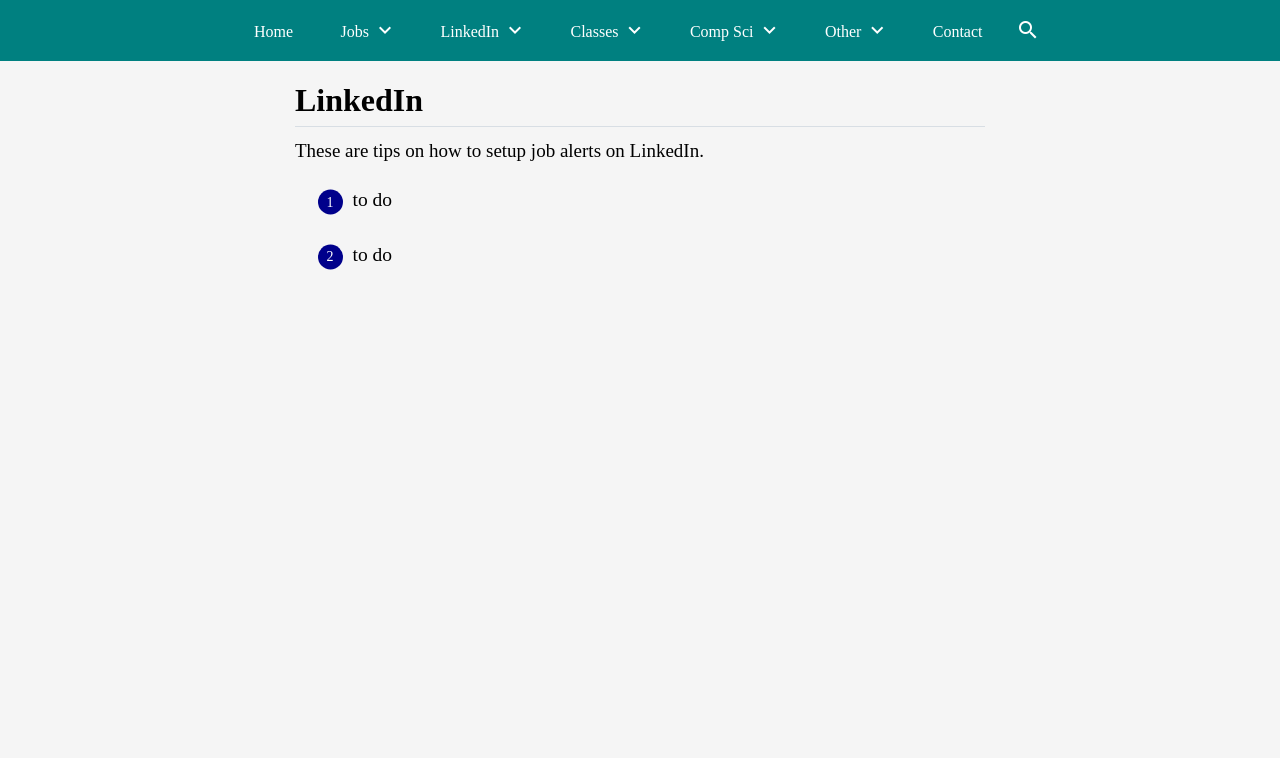
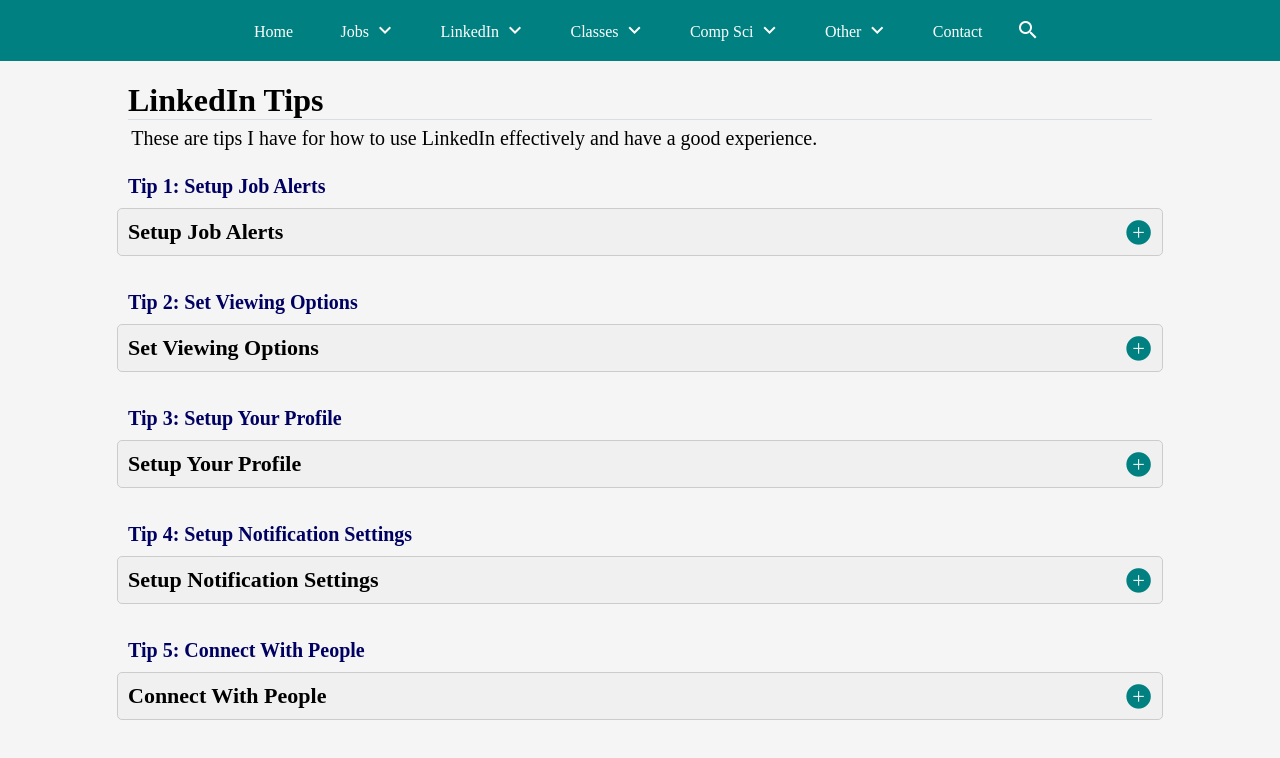
Before and after one commit to MichaelT-178/ForGuy, a Vue app: page /linkedin/LinkedinTips in a window 1280 px wide. Shown: the top 758 px of the page. Built offline with nearby package versions, Linux system fonts and the light colour scheme.

Commit message:
Added view outlines

```diff
--- a/src/Views/compsci/UIDesignTips.vue
+++ b/src/Views/compsci/UIDesignTips.vue
@@ -3,9 +3,9 @@
         <h1 class="tip-header">UI/UX Design Tips</h1>
         <p class="description">These are UI/UX Design Tips.</p>
         <div class="tips-container">
-            <div v-for="instruction in instructions" :key="instruction.id" class="tip-section">
-                <p class="tip-text" :data-index="instruction.id"></p>
-                <p class="text-section" v-html="createRouterLink(instruction.instruction)"></p>
+            <div v-for="tip in tips" :key="tip.id" class="tip-section">
+                <p class="tip-text" :data-index="tip.id"></p>
+                <p class="text-section" v-html="formatTip(tip)"></p>
             </div>
         </div>
         <p style="margin-bottom: 60px;"></p>
@@ -14,11 +14,15 @@
 
 <script setup>
 import { ref } from 'vue';
-import AllData from "../../data/linkedin/SetupJobAlerts.json";
-import { createRouterLink } from "../../components/FormatLinks.vue";
+import AllData from "../../data/CompSci/UIUX_Tips.json";
 
 const jsonData = ref(AllData);
-const instructions = jsonData.value["Instructions"];
+const tips = jsonData.value["UIDesignTips"];
+
+const formatTip = (tip) => {
+    return `<u>${tip.Underlined}</u>. ${tip.Tip}`;
+}
+
 </script>
 
 <style scoped>
--- a/src/Views/linkedin/LinkedinTips.vue
+++ b/src/Views/linkedin/LinkedinTips.vue
@@ -1,102 +1,56 @@
 <template>
-    <div class="container">
-        <h1 class="tip-header">LinkedIn</h1>
-        <p class="description">These are tips on how to setup job alerts on LinkedIn.</p>
-        <div class="tips-container">
-            <div v-for="instruction in instructions" :key="instruction.id" class="tip-section">
-                <p class="tip-text" :data-index="instruction.id"></p>
-                <p class="text-section" v-html="createRouterLink(instruction.instruction)"></p>
-            </div>
-        </div>
-        <p style="margin-bottom: 100px;"></p>
+    <h1 class="job-header">LinkedIn Tips</h1>
+    <p class="job-description">These are tips I have for how to use LinkedIn effectively and have a good experience.</p>
+    <div v-for="(tip, index) in tips" :key="tip.Name" class="tip-section">
+        <p class="tip-text">Tip {{ index + 1 }}: {{ tip.Name }}</p>
+        <AccordionMenu :item="tip" :isOpen="allOpen"/>
+        <p style="margin-bottom: 35px;"></p>
     </div>
+    <p style="margin-bottom: 60px;"></p>
 </template>
+
 
 <script setup>
 import { ref } from 'vue';
-import AllData from "../../data/linkedin/SetupJobAlerts.json";
-import { createRouterLink } from "../../components/FormatLinks.vue";
+import AccordionMenu from "../../components/AccordionMenu.vue";
 
+import AllData from "../../data/linkedin/LinkedInTips.json";
 const jsonData = ref(AllData);
-const instructions = jsonData.value["Instructions"];
+const tips = jsonData.value["LinkedInTips"];
+const allOpen = ref(false);
+
 </script>
 
 <style scoped>
 
-.container {
-    display: flex;
-    flex-direction: column;
-    align-items: center;
-    width: 100%;
+.job-header {
+    margin-left: auto;
+    margin-right: auto;
+    border-bottom: 1.5px solid #d8dee4;
+    width: 80%;
 }
 
-.tip-header {
-    text-align: left;
-    border-bottom: 1.5px solid #d8dee4;
-    padding-bottom: 7px;
-    width: 690px;
-}
-
-.description {
-    margin-top: -8px;
-    font-size: 19px;
-    width: 690px;
-}
-
-.tips-container {
-    display: flex;
-    flex-direction: column;
-    align-items: flex-start;
+.job-description {
+    margin-left: auto;
+    margin-right: auto;
+    width: 79.5%;
+    font-size: 20px;
+    margin-top: -14px;
+    margin-bottom: 25px;
 }
 
 .tip-section {
-    margin-bottom: 5px;
-    width: 575px;
+    margin-bottom: 20px;
 }
 
 .tip-text {
-    position: relative;
-    width: auto;
-    font-size: 21px;
-    font-weight: 500;
-}
-
-.tip-text::before {
-    content: attr(data-index);
-    display: flex;
-    justify-content: center;
-    align-items: center;
-    background-color: darkblue;
-    color: white;
-    border-radius: 50%;
-    width: 25px;
-    height: 25px;
-    margin-left: -35px;
-    position: absolute;
-    top: 0;
-    transform: translateY(-50%);
-    font-size: 14px;
-}
-
-.text-section {
-    font-size: 19.5px;
-    word-wrap: break-word;
-    overflow-wrap: break-word;
-    margin-top: -13px;
-}
-
-@media (max-width: 700px) {
-    .tip-header {
-        width: 490px;
-    }
-
-    .description {
-        width: 490px;
-    }
-
-    .tip-section {
-        width: 375px;
-    }
+    margin-left: auto;
+    margin-right: auto;
+    width: 80%;
+    margin-bottom: 10px;
+    font-size: 20px;
+    font-weight: 600;
+    color: #000062;
 }
 
 </style>
--- a/src/components/AccordionMenu.vue
+++ b/src/components/AccordionMenu.vue
@@ -8,10 +8,14 @@
     <div class="accordion-content" v-if="isOpen">
       <ul>
         <li v-for="(entry, index) in filteredEntries" :key="index">
+
+          <!-- entry[0] is the underlined attribute name. If it's an array don't add : -->
           <b style="margin-right: 3px;"><u>{{ entry[0] }}</u>{{ typeof entry[1] === 'string' ? ':' : ""}}</b>
+
+          <!-- Display it if it's just a string -->
           <span v-if="typeof entry[1] === 'string'" v-html="entry[1]"></span>
           <ul class="menu-attribute" v-else>
-            <li v-for="(item, idx) in entry[1]" :key="`item-${idx}`" v-html="formatEntry(item)" class="menu-items"></li>
+            <li v-for="(item, idx) in entry[1]" :key="`item-${idx}`" v-html="item" class="menu-items"></li>
           </ul>
         </li>
       </ul>
--- a/src/components/FormatLinks.vue
+++ b/src/components/FormatLinks.vue
@@ -78,4 +78,17 @@
   router.push(toProp);
 };
 
+//&DownloadLink&(https://michaelt-178.github.io/TestWebsite/Practice.docx)
+export const createDownloadLink = (text) => {
+  const markdownLinkPattern = /\&([^\]]+)\&\((https?:\/\/[^\s]+)\)/g;
+  return text.replace(markdownLinkPattern, (match, label, downloadLink) =>
+    `<a href="${downloadLink}" download
+        style="color: #007AFF; text-decoration: none;"
+        onmouseover="this.style.color='blue'; this.style.textDecoration='underline';"
+        onmouseout="this.style.color='#007AFF'; this.style.textDecoration='none';"
+      >
+      ${label}</a>`
+  );
+};
+
 </script>
--- a/src/data/Classes/ClassesIveTaken.json
+++ b/src/data/Classes/ClassesIveTaken.json
@@ -219,7 +219,7 @@
                 "Format": "In-Person",
                 "Credit Hours": "4",
                 "Professor": "Timothy Daniels",
-                "Description": "Like 3 regular tests and online completion homework, and a final exam. Dr. Daniel's GOATED and gave me a C for basically no reason. I definitely wouldn't recommend taking physics if you don't have to.",
+                "Description": "Like 3 regular tests and online completion homework, and a final exam. Dr. Daniel's GOATED and gave me a C for basically no reason. I definitely wouldn't recommend taking physics if you don't have to. I liked the part of this class where he described how airpods cancel noise though, it's pretty cool imo.",
                 "Grading": [
                     "Exam 1 - 15%",
                     "Exam 2 - 15%",
--- a/src/data/Home.json
+++ b/src/data/Home.json
@@ -7,6 +7,10 @@
         {
             "Header": "Why should you listen to me?",
             "Body": "I am a recent UNCW computer science alumni and I'm currently working as a Software Engineer at IBM in Research Triangle Park. During college I had two SWE internships, one at USAA and the other at a startup company called Amotions, Inc. I've also received a couple other full-time and internship offers as well. My situation is somewhat rare for a UNCW alumni and I want to help get you in the same boat, if that's something you're interested in. So far, I've successfully helped a friend of mine at UNCW (class of 2025) get a SWE internship at USAA and I feel like I've developed pretty good job-searching strategies over the years. I think you would find some of these techniques and strategies useful, so I've shared them fairly in depth throughout this website. As mentioned earlier, if you need any help with anything please do not hesitate to (contact me)[/ContactMe]. Definitely don't hesitate to spam me with questions, I'd be more than happy to answer them to the best of my ability. "
+        },
+        {
+            "Header": "Download or View Source Code",
+            "Body": "You can view the source code in this [GitHub Repository](https://github.com/MichaelT-178/ForGuy). In case something happens to this website, you can also download the source code &Download Link&(https://michaelt-178.github.io/TestWebsite/Practice.docx)."
         }
     ]
 }
--- a/src/data/jobs/HowToGetAJob.json
+++ b/src/data/jobs/HowToGetAJob.json
@@ -16,7 +16,7 @@
         },
         {
             "Name": "Apply to USAA",
-            "Description": "The application for USAA opens in early September for summer 2025. Keep an eye for it and apply as soon as it comes out. I'll help you through the (very easy) interview process. I helped get a guy in the grade above you this internship. I also saw another person in the same grade get this internship. USAA is great company and not too difficult to get into.",
+            "Description": "The application for USAA opens in early September for summer 2025. Keep an eye for it and apply as soon as it comes out. I'll help you through the (very easy) interview process. I helped a guy in the grade above you at UNCW get this internship. I also saw another person in the same grade get this internship. USAA is great company and not too difficult to get into.",
             "Interview Process": [
                 "You apply in early-mid September or October for the \"IT Intern\" position. It's just a regular software engineering internship. We used Java and React.js mostly",
                 "A couple days after you apply you should get a super easy coding assessment to complete",
--- a/src/data/jobs/WhereToApply.json
+++ b/src/data/jobs/WhereToApply.json
@@ -1246,7 +1246,7 @@
             "Name": "Red Ventures",
             "Location": "Charlotte, North Carolina",
             "LinkedIn": "https://www.linkedin.com/company/red-ventures/jobs/",
-            "Contact": "Alex Launi via LinkedIn",
+            "Contact": "jobs@redventures.com",
             "Tips": "",
             "Pay": ""
         },
```
Also changed, not shown: src/Views/Home.vue (+7 -2 lines), src/Views/jobs/HowToGetAJob.vue (+22 -13 lines), src/data/CompSci/UIUX_Tips.json (+33 -19 lines), src/data/LinkedIn/LinkedInTips.json (+3 -7 lines), src/assets/Companies/RedVentures.jpg (added), 1 other file (tests, documents, lock files or other folders).
